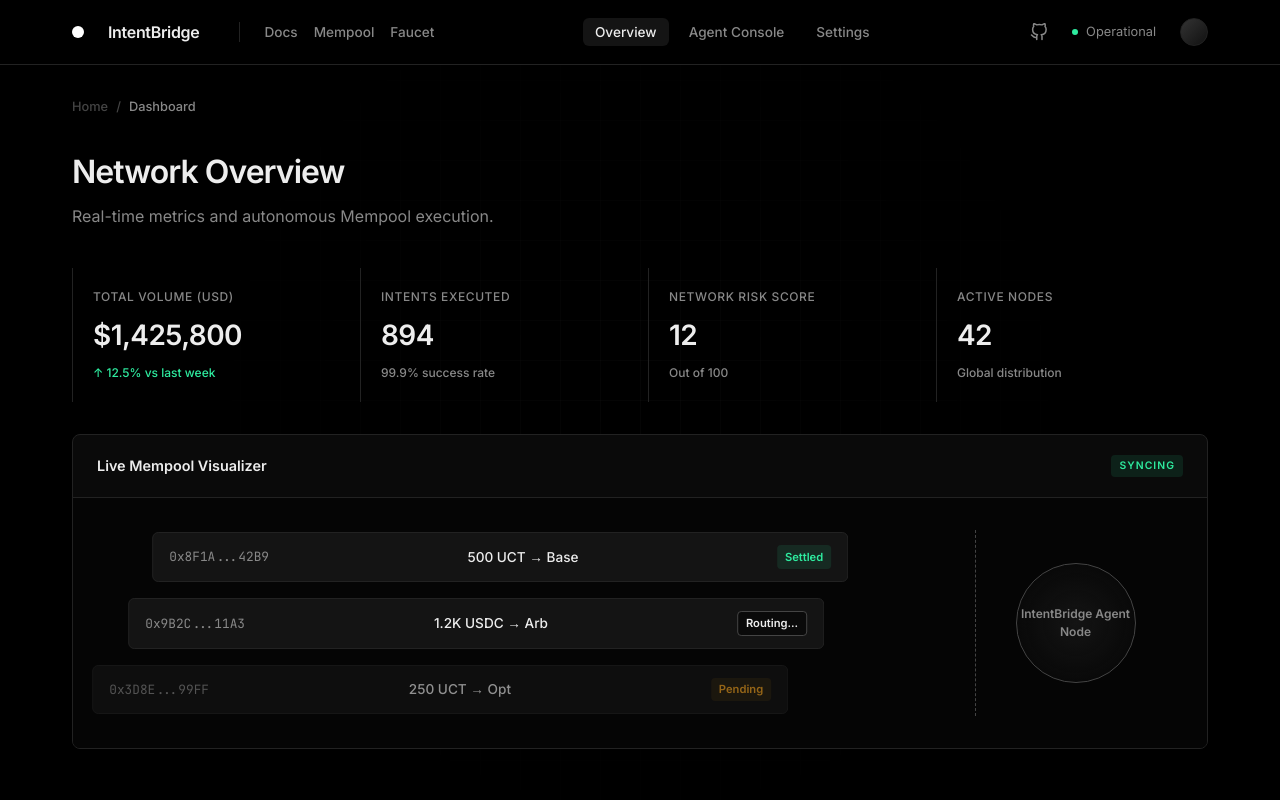
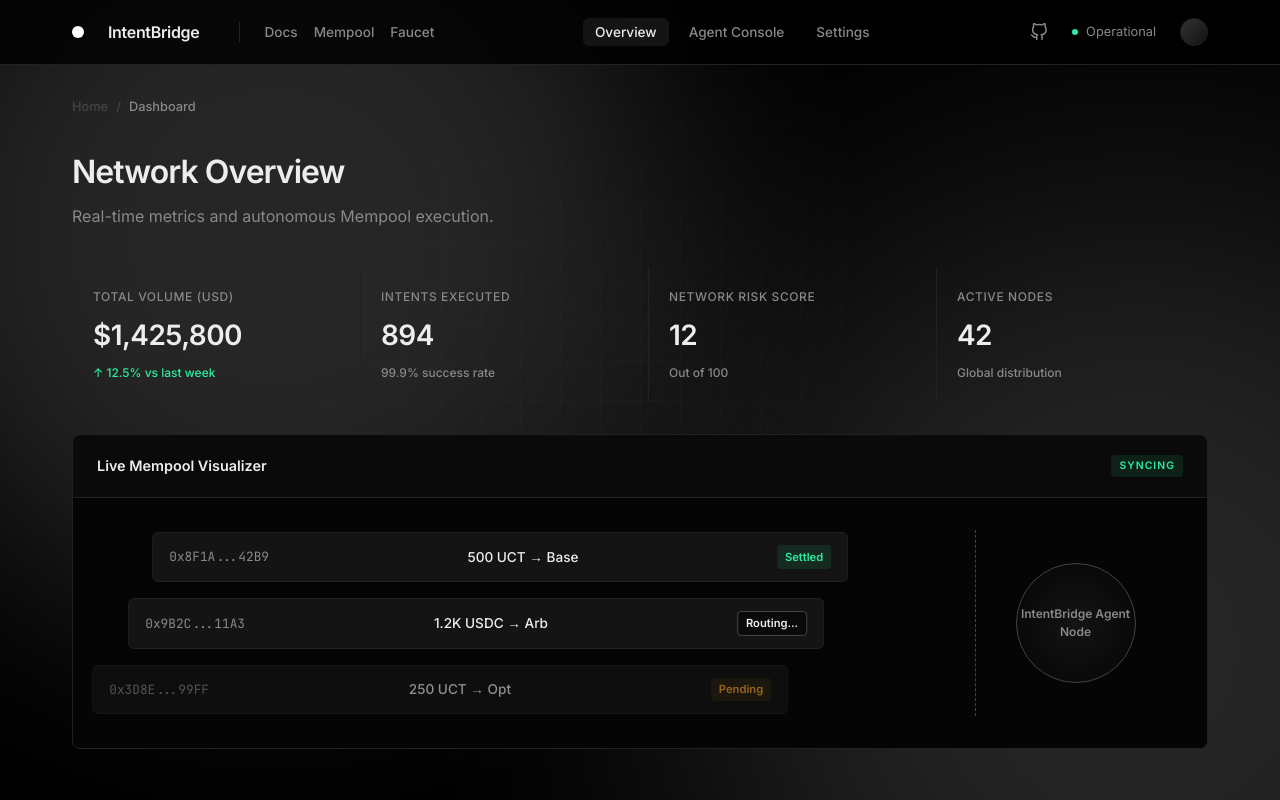
Before and after one commit to tuannguyen1995/intent-bridge-agent, a React (Vite) app in the folder packages/web/: page / in a window 1280 px wide. Shown: the top 800 px of the page. Built offline with nearby package versions, Linux system fonts and the light colour scheme.

Commit message:
Fix Github links and add Aurora BG

```diff
--- a/packages/web/src/App.css
+++ b/packages/web/src/App.css
@@ -28,6 +28,12 @@ body {
 }
 
 /* Background Grid Effect */
+.aurora-bg { position: fixed; inset: 0; z-index: -2; background: var(--bg); overflow: hidden; pointer-events: none; }
+.aurora-bg::before, .aurora-bg::after { content: ''; position: absolute; width: 60vw; height: 60vw; border-radius: 50%; filter: blur(120px); opacity: 0.15; animation: auroraFlow 20s infinite alternate ease-in-out; }
+.aurora-bg::before { top: -20%; left: -10%; background: #ffffff; }
+.aurora-bg::after { bottom: -20%; right: -10%; background: #ffffff; animation-delay: -10s; }
+@keyframes auroraFlow { 0% { transform: translate(0, 0) scale(1); } 100% { transform: translate(10vw, 10vh) scale(1.2); } }
+
 .bg-grid {
   position: fixed; inset: 0; z-index: -1; pointer-events: none;
   background-image:
--- a/packages/web/src/App.tsx
+++ b/packages/web/src/App.tsx
@@ -88,6 +88,7 @@ function App() {
 
   return (
     <div className="layout-wrapper">
+      <div className="aurora-bg"></div>
       <div className="bg-grid"></div>
 
       {/* Top Navbar */}
@@ -116,7 +117,7 @@ function App() {
             <button className={`nav-tab ${activeTab === 'settings' && !selectedIntent ? 'active' : ''}`} onClick={() => {setActiveTab('settings'); setSelectedIntent(null);}}>Settings</button>
           </div>
           <div className="nav-right">
-            <a href="https://github.com/tuannguyen1995/intent-bridge-agent" target="_blank" rel="noreferrer" className="github-link"><GithubIcon /></a>
+            <a href="https://github.com/Unicity-Network" target="_blank" rel="noreferrer" className="github-link"><GithubIcon /></a>
             <div className="status-indicator">
               <span className="dot"></span>
               Operational
@@ -388,7 +389,7 @@ function App() {
               <h4>Protocol</h4>
               <a href="#" onClick={(e) => handleLink(e, 'Whitepaper')}>Whitepaper</a>
               <a href="#" onClick={(e) => handleLink(e, 'Security Audits')}>Security Audits</a>
-              <a href="https://github.com/tuannguyen1995/intent-bridge-agent" target="_blank" rel="noreferrer">Github</a>
+              <a href="https://github.com/Unicity-Network" target="_blank" rel="noreferrer">Github</a>
             </div>
             <div className="link-col">
               <h4>Resources</h4>
```
